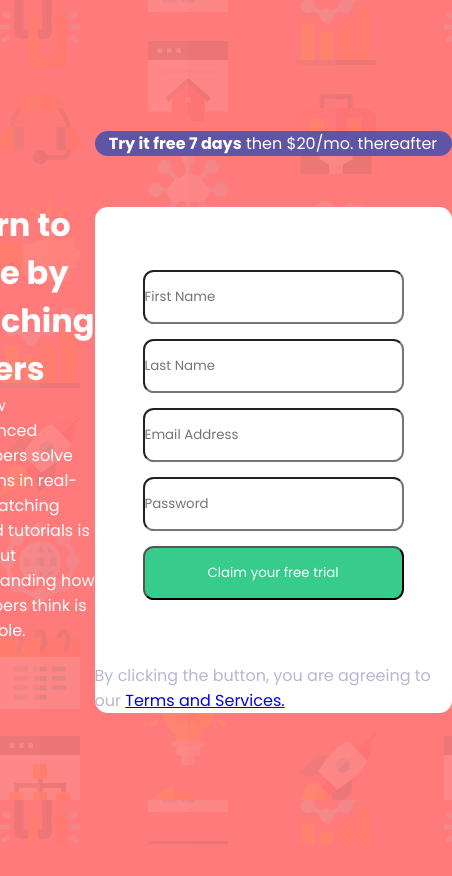
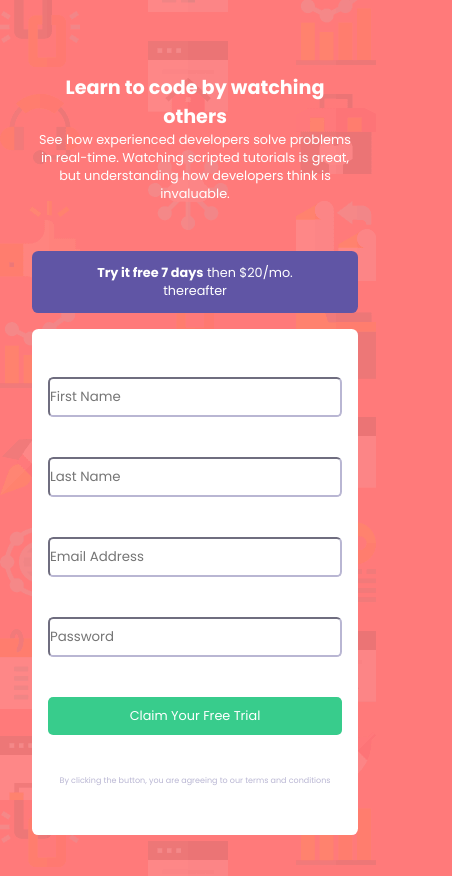
Before and after one commit to Jxnfernandx/signup-form-master, a plain HTML site: page index.html in a window 390 px wide. Shown: the whole page, 452 px wide, since content can reach past the window. Before the commit the page ends 844 px from the top, so only its background shows below. Drawn offline with Linux system fonts and the light colour scheme.

Commit message:
Added Media Queries

```diff
--- a/index.html
+++ b/index.html
@@ -9,6 +9,7 @@
   <title>Frontend Mentor | Intro component with sign up form</title>
 
 </head>
+
 <main>
   <body>
     <div class="container">
@@ -20,25 +21,58 @@
         </p>
       </div>
 
-        <div class="right">
+      <div class="right">
           <div class="trial">
-            <b>Try it free 7 days</b> then $20/mo. thereafter
+            <p><b>Try it free 7 days</b> then $20/mo. thereafter</p>
           </div>
 
-          <div class="signUpSheet">
-            <div class="info">
-              <input type="text" placeholder="First Name">
-              <input type="text" placeholder="Last Name">
-              <input type="email" placeholder="Email Address">
-              <input type="password" placeholder="Password">
-              <input class="button" type="button" value="Claim your free trial">
+          <form action="" method="post">
+            <div>
+              <label for="first_name"></label>
+              <input type="text"
+                     id="first_name"
+                     name="first_name"
+                     placeholder="First Name">
             </div>
 
-            <p>
-              By clicking the button, you are agreeing to our <a href="#">Terms and Services.</a>
-            </p>
-          </div>
-        </div>
+            <div>
+              <label for="last_name"></label>
+              <input type="text"
+                     id="last_name"
+                     placeholder="Last Name">
+
+            </div>
+
+            <div>
+              <label for="user_email"></label>
+              <input type="email"
+                     placeholder="Email Address"
+                     id="user_email"
+                     name="user_email">
+            </div>
+
+            <div>
+              <label for="user_password"></label>
+              <input type="password"
+                     id="user_password"
+                     name="password"
+                     placeholder="Password">
+            </div>
+
+            <div>
+              <button type="submit">Claim your free trial</button>
+            </div>
+
+            <div class="terms">
+              <p>
+                By clicking the button, you are agreeing to our terms and conditions
+              </p>
+
+            </div>
+          </form>
+
+
+      </div>
     </div>
 
   </body>
--- a/styles.css
+++ b/styles.css
@@ -7,8 +7,10 @@
     padding: 0;
     margin: 0;
     box-sizing: border-box;
+    border-radius: .4em ;
     font-family: 'Poppins', sans-serif;
 }
+
 :root {
     /* Primary colors */
     --red: hsl(0, 100%, 74%);
@@ -21,82 +23,157 @@
     --dark-blue: hsl(249, 10%, 26%);
     --grayish-blue: hsl(246, 25%, 77%);
 }
+
 html {
     height: 100%;
     width: 100%;
 }
+
 body {
     background-image: url(./images/bg-intro-desktop.png);
     background-color: var(--red);
     display: flex;
-    justify-content: center;
+    margin: 2em;
     align-items: center;
     min-height: 100vh;
+}
 
-}
 img,
 picture,
 svg {
     max-width: 100%;
     display: block;
 }
+
 h1,
 p {
     color: white;
 }
-.left {
+
+h1 {
+    font-size: 1.2em;
+}
+
+p {
+    font-size: .8em;
+
+}
+
+.container {
     display: flex;
     flex-direction: column;
-    justify-content: center;
+    align-items: center;
+    text-align: center;
+    justify-content: space-around;
+    gap: 3em;
 }
-.container {
-    display: flex;
-    height: 75vh;
-}
+
 .left,
 .right {
     flex: 1;
-}
-.right {
     display: flex;
     flex-direction: column;
-    justify-content: space-around
+    justify-content: space-around;
 }
-.signUpSheet {
-    display: flex;
-    flex-direction: column;
+
+.right {
+    gap: 1em;
+}
+
+.terms > p{
+    font-size: .5em;
+    color: var(--grayish-blue);
+}
+
+form {
     background-color: white;
-    height: 60vh;
-}
-.trial,
-.signUpSheet,
-input {
-    border-radius: .8em;
-}
-.info {
     display: flex;
     flex-direction: column;
     justify-content: space-evenly;
-    height: 100vh;
-    padding: 3em;
+    padding: 1em;
+    height: 60vh;
+    gap: .5em;
 }
-.signUpSheet p {
-    color: var(--grayish-blue)
+
+form > p {
+    color: var(--grayish-blue);
 }
-input {
-    height: 15%;
-}
+
 .trial {
     background-color: var(--blue);
     color: white;
-    width: 100%;
+    padding: .8em 2em;
+}
+
+.trial > p {
+    font-size: .8em;
     text-align: center;
 }
-.button {
+
+
+button {
     background-color: var(--green);
     color: white;
-    cursor: pointer;
+    border: none;
+    width: 100%;
+    text-transform: capitalize;
+    padding: .8em;
+    font-size: .8em;
 }
-.button:hover {
-    background-color: hsl(154, 58%, 71%);
+
+button:hover {
+    background-color: hsl(154, 72%, 74%);
 }
+
+input {
+    width: 100%;
+    border-color: var(--grayish-blue);
+    height: 3em;
+}
+
+input:focus {
+    border-color: var(--dark-blue);
+}
+
+input:invalid {
+    border-color: var(--red);
+}
+
+
+@media only screen and (min-width: 600px) {
+
+    body {
+        display: flex;
+        justify-content: center;
+        align-items: center;
+        min-height: 100vh;
+    }
+
+    .container {
+        display: flex;
+        flex-direction: row;
+    }
+
+    .left,
+    .right {
+        flex: 1;
+        height: 30em;
+        display: flex;
+        flex-direction: column;
+    }
+
+    .left {
+        justify-content: center;
+        text-align: start;
+    }
+
+    form {
+        height: 80%;
+        padding: 2em;
+    }
+
+    h1 {
+        font-size: 2.5em;
+    }
+
+}
```
